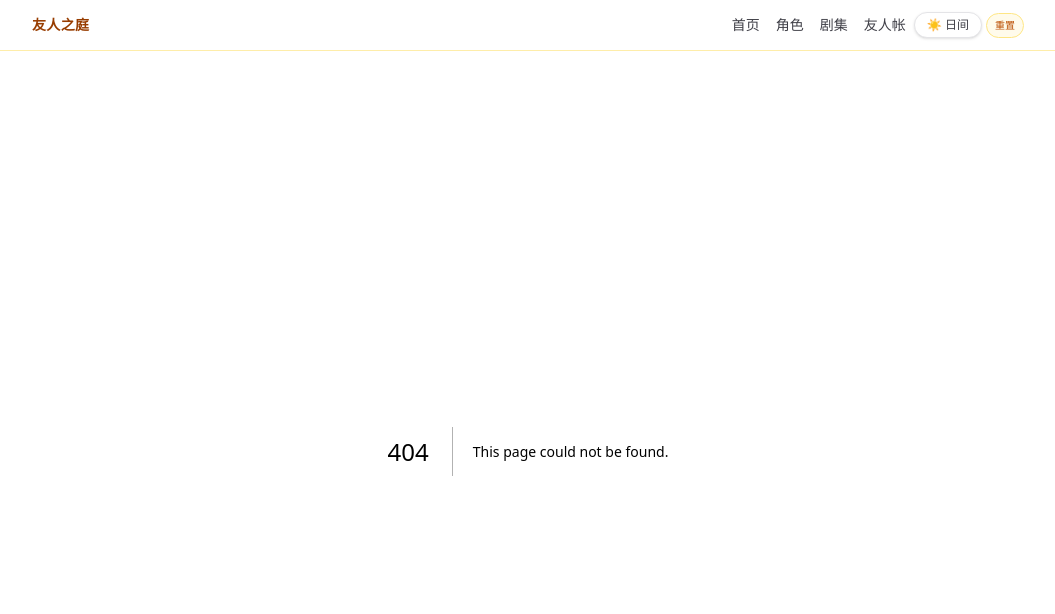
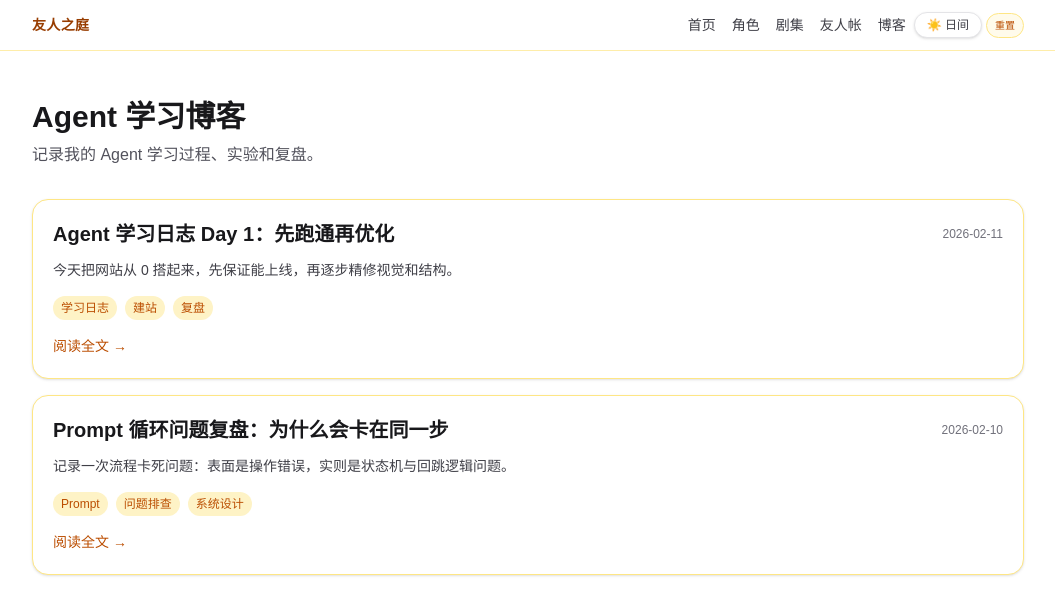
Before and after one commit to nastume66/nastume, a Next.js app in the folder natsume-book/: page /blog in a window 1280 px wide. Before the commit this address had no page. Shown: the top 614 px of the page, without its empty margins (112-1167 px from the left). Built offline with nearby package versions, Linux system fonts and the light colour scheme.

Commit message:
feat: add agent learning blog module with list and detail pages

```diff
--- /dev/null
+++ b/natsume-book/src/app/blog/[slug]/page.tsx
@@ -0,0 +1,59 @@
+import posts from "@/data/posts.json";
+import Link from "next/link";
+import { notFound } from "next/navigation";
+
+type Post = {
+  slug: string;
+  title: string;
+  date: string;
+  summary: string;
+  tags: string[];
+  content: string;
+};
+
+const postList = posts as Post[];
+
+function renderSimpleMarkdown(text: string) {
+  return text.split("\n").map((line, i) => {
+    if (line.startsWith("## ")) {
+      return (
+        <h2 key={i} className="mt-6 text-xl font-semibold text-zinc-900 dark:text-zinc-100">
+          {line.replace("## ", "")}
+        </h2>
+      );
+    }
+    if (line.startsWith("- ")) {
+      return (
+        <li key={i} className="ml-5 list-disc text-zinc-700 dark:text-zinc-300">
+          {line.replace("- ", "")}
+        </li>
+      );
+    }
+    if (!line.trim()) return <div key={i} className="h-2" />;
+    return (
+      <p key={i} className="text-zinc-700 dark:text-zinc-300 leading-8">
+        {line}
+      </p>
+    );
+  });
+}
+
+export default async function BlogDetail({ params }: { params: Promise<{ slug: string }> }) {
+  const { slug } = await params;
+  const post = postList.find((p) => p.slug === slug);
+  if (!post) return notFound();
+
+  return (
+    <div className="mx-auto max-w-3xl px-4 py-12">
+      <Link href="/blog" className="text-sm text-amber-700 hover:text-amber-800 dark:text-amber-400">
+        ← 返回博客列表
+      </Link>
+      <h1 className="mt-4 text-3xl font-bold text-zinc-900 dark:text-zinc-100">{post.title}</h1>
+      <p className="mt-2 text-sm text-zinc-500 dark:text-zinc-400">{post.date}</p>
+
+      <article className="mt-8 space-y-1 rounded-2xl border border-amber-200 bg-white p-6 shadow-sm dark:border-zinc-800 dark:bg-zinc-900">
+        {renderSimpleMarkdown(post.content)}
+      </article>
+    </div>
+  );
+}
--- /dev/null
+++ b/natsume-book/src/app/blog/page.tsx
@@ -0,0 +1,46 @@
+import Link from "next/link";
+import posts from "@/data/posts.json";
+
+type Post = {
+  slug: string;
+  title: string;
+  date: string;
+  summary: string;
+  tags: string[];
+};
+
+const postList = posts as Post[];
+
+export default function BlogPage() {
+  return (
+    <div className="mx-auto max-w-5xl px-4 py-12">
+      <h1 className="text-3xl font-bold text-zinc-900 dark:text-zinc-100">Agent 学习博客</h1>
+      <p className="mt-2 text-zinc-600 dark:text-zinc-400">记录我的 Agent 学习过程、实验和复盘。</p>
+
+      <div className="mt-8 space-y-4">
+        {postList.map((post) => (
+          <article key={post.slug} className="rounded-2xl border border-amber-200 bg-white p-5 shadow-sm dark:border-zinc-800 dark:bg-zinc-900">
+            <div className="flex items-center justify-between gap-3">
+              <h2 className="text-xl font-semibold text-zinc-900 dark:text-zinc-100">{post.title}</h2>
+              <span className="text-xs text-zinc-500 dark:text-zinc-400">{post.date}</span>
+            </div>
+            <p className="mt-2 text-sm leading-7 text-zinc-700 dark:text-zinc-300">{post.summary}</p>
+            <div className="mt-3 flex flex-wrap gap-2">
+              {post.tags.map((tag) => (
+                <span key={tag} className="rounded-full bg-amber-100 px-2 py-1 text-xs text-amber-700 dark:bg-zinc-800 dark:text-zinc-300">
+                  {tag}
+                </span>
+              ))}
+            </div>
+            <Link
+              href={`/blog/${post.slug}`}
+              className="mt-4 inline-block text-sm font-medium text-amber-700 hover:text-amber-800 dark:text-amber-400"
+            >
+              阅读全文 →
+            </Link>
+          </article>
+        ))}
+      </div>
+    </div>
+  );
+}
--- a/natsume-book/src/app/layout.tsx
+++ b/natsume-book/src/app/layout.tsx
@@ -44,6 +44,7 @@ const nav = [
   { href: "/characters", label: "角色" },
   { href: "/episodes", label: "剧集" },
   { href: "/guestbook", label: "友人帐" },
+  { href: "/blog", label: "博客" },
 ];
 
 export default function RootLayout({
--- /dev/null
+++ b/natsume-book/src/data/posts.json
@@ -0,0 +1,18 @@
+[
+  {
+    "slug": "agent-learning-day-1",
+    "title": "Agent 学习日志 Day 1：先跑通再优化",
+    "date": "2026-02-11",
+    "summary": "今天把网站从 0 搭起来，先保证能上线，再逐步精修视觉和结构。",
+    "tags": ["学习日志", "建站", "复盘"],
+    "content": "## 今天做了什么\n\n- 明确目标：先上线可用版本\n- 搭建 Next.js + Tailwind 项目\n- 完成首页、角色页、剧集页、友人帐页\n\n## 我学到什么\n\n先追求可运行、可展示，再做细节迭代，比一开始追求完美更快。\n\n## 明天计划\n\n- 优化博客模块\n- 补充 2 篇 Agent 实验笔记\n- 梳理可复用模板"
+  },
+  {
+    "slug": "prompt-loop-reflection",
+    "title": "Prompt 循环问题复盘：为什么会卡在同一步",
+    "date": "2026-02-10",
+    "summary": "记录一次流程卡死问题：表面是操作错误，实则是状态机与回跳逻辑问题。",
+    "tags": ["Prompt", "问题排查", "系统设计"],
+    "content": "## 现象\n\n用户重复进入同一步，流程无法推进。\n\n## 根因\n\n- 前端状态没正确保存\n- 回调后上下文丢失\n- 风控限流放大了失败体验\n\n## 改进思路\n\n- 每一步增加可恢复入口\n- 给用户明确的状态提示\n- 把长流程拆成短闭环"
+  }
+]
```
